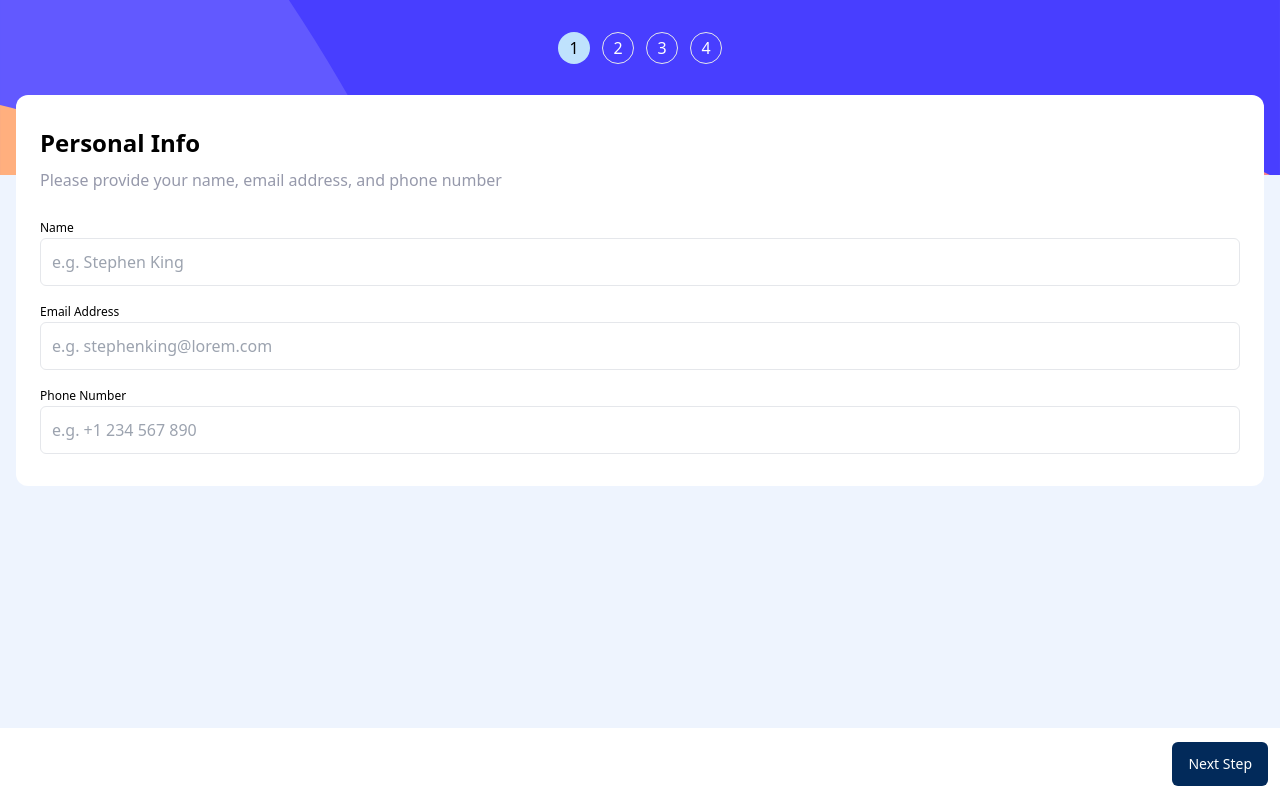
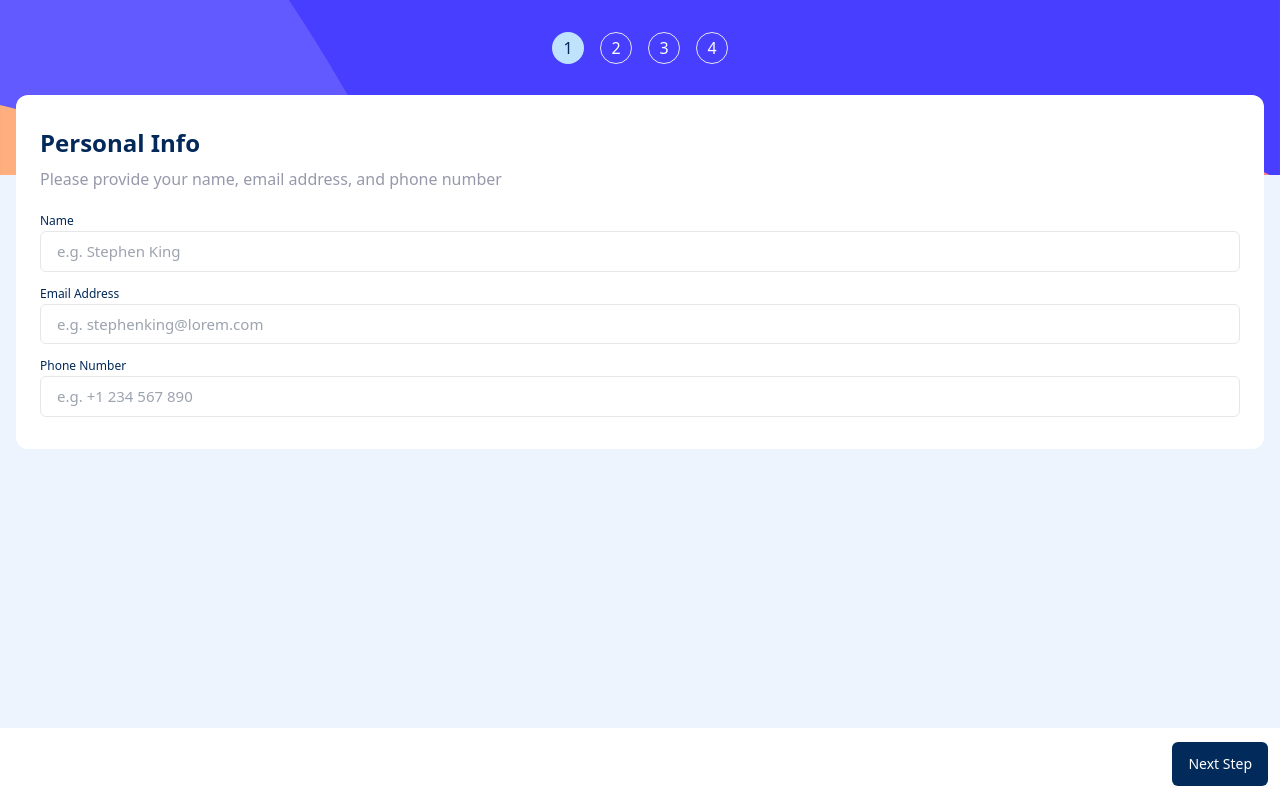
Before and after one commit to talhaimran777/multi-step-form-challenge, a Next.js app: page / in a window 1280 px wide. Built offline with nearby package versions, Linux system fonts and the light colour scheme.

Commit message:
Updated theme colors for heading & paragraphs

```diff
--- a/src/components/InputGroup.tsx
+++ b/src/components/InputGroup.tsx
@@ -10,14 +10,14 @@ const InputGroup: React.FC<InputGroupProps> = ({
 }) => {
   return (
     <>
-      <label className="text-xs" htmlFor={name}>
+      <label className="text-xs text-heading" htmlFor={name}>
         {label}
       </label>
       <input
         type={type}
         name={name}
         placeholder={placeholder}
-        className={`block border rounded-md p-[11px] w-full ${inputClasses}`}
+        className={`block border rounded-md py-2 px-4 w-full text-[15px] font-medium text-paragraph ${inputClasses}`}
       />
     </>
   );
--- a/src/components/Step1Content.tsx
+++ b/src/components/Step1Content.tsx
@@ -4,12 +4,12 @@ const Step1Content = () => {
   return (
     <>
       <div className="bg-white px-6 py-8 rounded-xl mx-4 -mt-20">
-        <h1 className="text-2xl mb-[9px] font-bold">Personal Info</h1>
-        <p className="text-base mb-[22px] text-[#9699ab]">
+        <h1 className="text-2xl mb-[8px] font-bold text-heading">Personal Info</h1>
+        <p className="text-base mb-4 text-paragraph">
           Please provide your name, email address, and phone number
         </p>
 
-        <div className="mb-3">
+        <div className="mb-2">
           <InputGroup
             name="name"
             label="Name"
@@ -18,7 +18,7 @@ const Step1Content = () => {
           />
         </div>
 
-        <div className="mb-3">
+        <div className="mb-2">
           <InputGroup
             name="email"
             label="Email Address"
--- a/src/components/Steps.tsx
+++ b/src/components/Steps.tsx
@@ -21,7 +21,7 @@ const Steps = () => {
   ];
 
   const Step = (step: Step) => {
-    const dynamicClasses = step.isActive ? "bg-[#bfe2fd]" : "border text-white";
+    const dynamicClasses = step.isActive ? "bg-[#bfe2fd] text-heading" : "border text-white";
 
     return (
       <span
@@ -34,7 +34,7 @@ const Steps = () => {
 
   return (
     <>
-      <div className="mt-8 flex justify-between gap-3">
+      <div className="mt-8 flex justify-between gap-x-4">
         {steps.map((step) => Step(step))}
       </div>
     </>
--- a/tailwind.config.js
+++ b/tailwind.config.js
@@ -9,7 +9,12 @@ module.exports = {
     "./src/**/*.{js,ts,jsx,tsx}",
   ],
   theme: {
-    extend: {},
+    extend: {
+      colors: {
+        heading: "#022959",
+        paragraph: "#9699AA",
+      }
+    },
   },
   plugins: [],
 };
```
